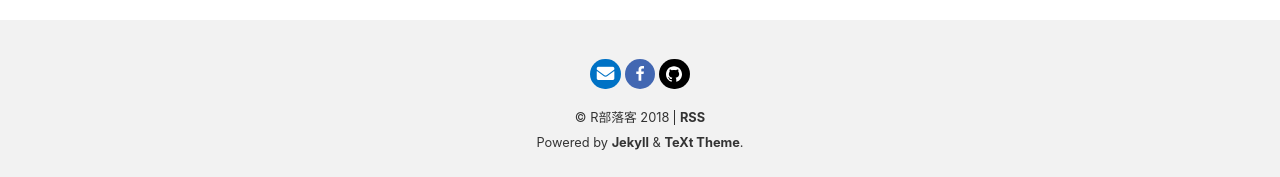
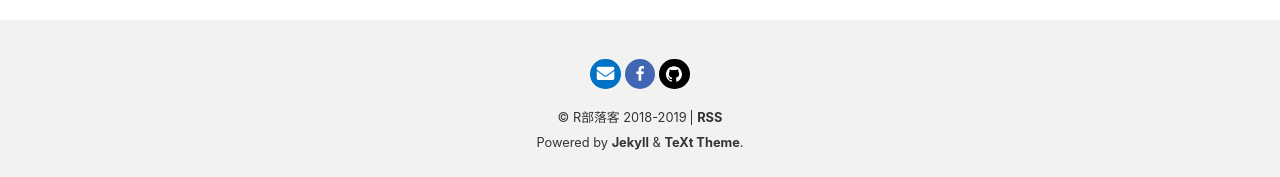
Before and after one commit to Rbloggers/Rbloggers.github.io, a Jekyll site: the page built from web/about.md, in a window 1280 px wide. Shown: the part 2033-2210 px from the top of the page. Built offline with Jekyll 4.4.1, drawn with Linux system fonts in a browser that asks for light colours; nearby versions of some CDN libraries.

Commit message:
new year: 2019

```diff
--- a/web/_data/locale.yml
+++ b/web/_data/locale.yml
@@ -99,4 +99,4 @@ EMAIL_ME:
   zh-Hans: "给我发邮件。"
   zh-Hant: "Email"
 
-COPYRIGHT_DATES: "2018"
+COPYRIGHT_DATES: "2018-2019"
```
